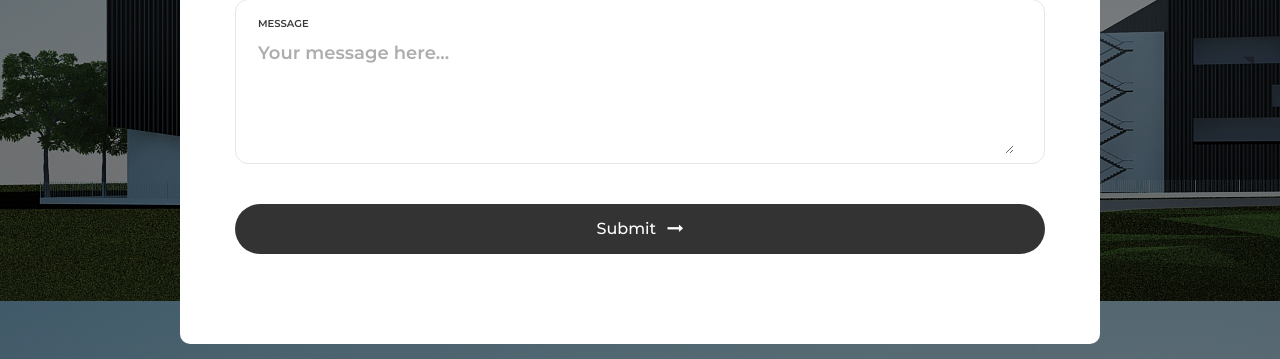
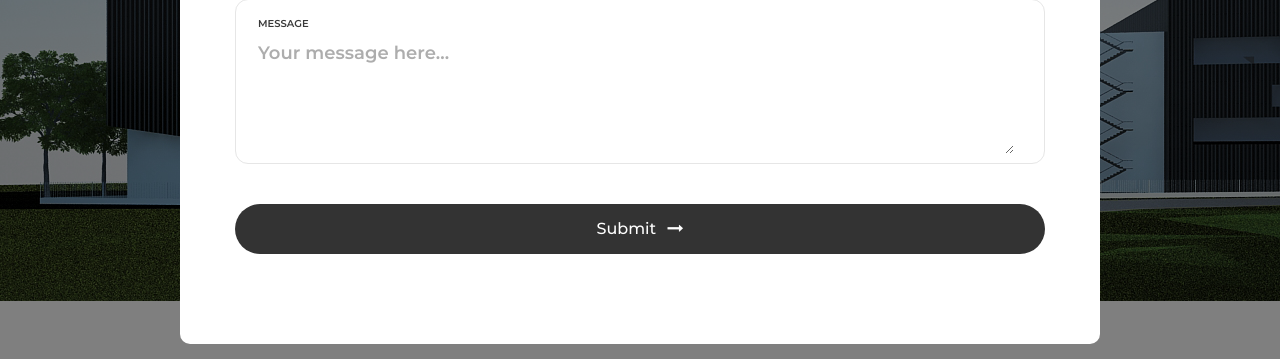
Before and after one commit to Puttipong1234/disenowebpage, a Flask app: page /contact in a window 1280 px wide. Shown: the part 499-858 px from the top of the page. Run offline with Flask 2, Linux system fonts and the light colour scheme; some libraries are stand-ins or nearby versions; some web fonts are replaced.

Commit message:
"no-repeat bg"

```diff
--- a/templates/static/ContactFrom_v5/css/main.css
+++ b/templates/static/ContactFrom_v5/css/main.css
@@ -177,6 +177,8 @@ iframe {
   align-items: center;
   padding: 15px;
   background: linear-gradient( rgba(0, 0, 0, 0.5), rgba(0, 0, 0, 0.5) ), url('/static/ContactFrom_v5/images/bg-01.jpg');
+  background-repeat: no-repeat;
+
 
 
 }
--- a/templates/static/template.css
+++ b/templates/static/template.css
@@ -9,6 +9,7 @@ body {
     background-color: #44443b; /* Green */
     color: #ffffff;
     background: linear-gradient( rgba(0, 0, 0, 0.5), rgba(0, 0, 0, 0.5) ), url('01.jpg');
+    background-repeat: no-repeat;
   }
   .bg-2 {
     background-color: #e6e4e0; /* Dark Blue */
```
